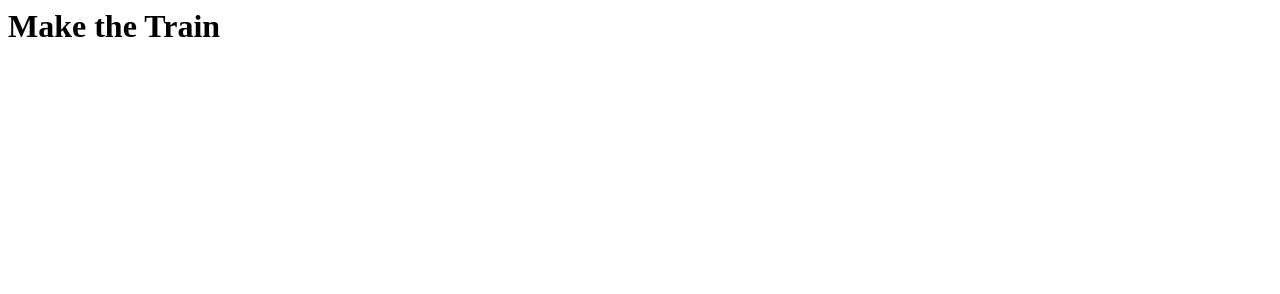
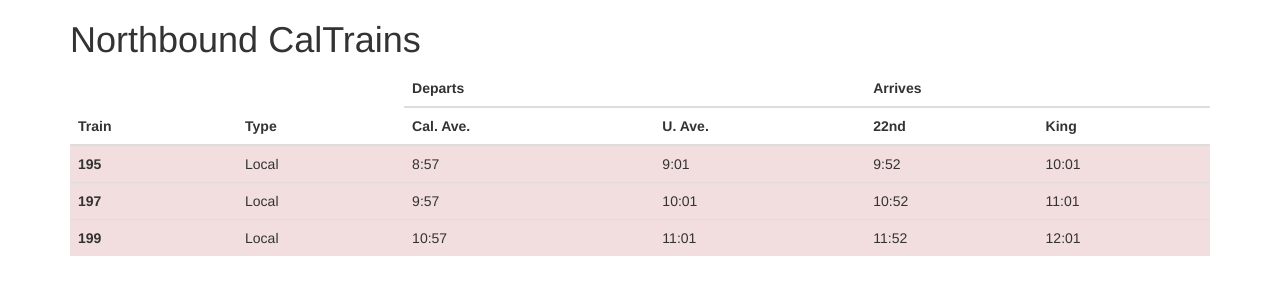
Before and after one commit to kemitchell/makethetrain, a plain HTML site: page index.html in a window 1280 px wide. Drawn offline with nearby package versions, Linux system fonts and the light colour scheme.

Commit message:
first working version

```diff
--- a/index.html
+++ b/index.html
@@ -1 +1,158 @@
-<h1>Make the Train</h1>
+<!doctype html>
+<html lang="en">
+	<head>
+		<meta charset="utf-8">
+		<title>CalTrain Northbound</title>
+		<link rel="stylesheet" type="text/css" href="http://netdna.bootstrapcdn.com/bootstrap/3.0.0/css/bootstrap.min.css">
+	</head>
+	<body>
+		<div class="container">
+			<h1>Northbound CalTrains</h1>
+			<table id="trains" class="table">
+				<thead>
+					<tr>
+						<th rowspan="2">Train</th>
+						<th rowspan="2">Type</th>
+						<th colspan="2">Departs</th>
+						<th colspan="2">Arrives</th>
+					</tr>
+					<tr>
+						<th>Cal. Ave.</th>
+						<th>U. Ave.</th>
+						<th>22nd</th>
+						<th>King</th>
+					</tr>
+				</thead>
+				<tbody></tbody>
+			</table>
+		</div>
+		<script src="http://code.jquery.com/jquery-2.0.2.min.js"></script>
+		<script src="http://netdna.bootstrapcdn.com/bootstrap/3.0.0/js/bootstrap.min.js"></script>
+		<script>
+var trains = [
+	{
+		"number": "269",
+		"type": "limited",
+		"times": ["5:11", "5:16", "5:55", "6:02"]
+	}, {
+		"number": "371",
+		"type": "bullet",
+		"times": [null, "5:06", "5:37", "5:44"]
+	}, {
+		"number": "273",
+		"type": "limited",
+		"times": [null, "5:24", "6:21", "6:29"]
+	}, {
+		"number": "375",
+		"type": "bullet",
+		"times": [null, "5:43", "6:17", "6:24"]
+	}, {
+		"number": "277",
+		"type": "limited",
+		"times": [null, "5:54", null, "6:39"]
+	}, {
+		"number": "279",
+		"type": "limited",
+		"times": ["6:11", "6:16", "6:55", "7:02"]
+	}, {
+		"number": "381",
+		"type": "bullet",
+		"times": [null, "6:06", "6:37", "6:44"]
+	}, {
+		"number": "283",
+		"type": "limited",
+		"times": [null, "6:24", "7:21", "7:29"]
+	}, {
+		"number": "385",
+		"type": "bullet",
+		"times": [null, "6:43", "7:17", "7:24"]
+	}, {
+		"number": "287",
+		"type": "limited",
+		"times": [null, "6:54", null, "7:39"]
+	}, {
+		"number": "289",
+		"type": "limited",
+		"times": ["7:06", "7:10", "7:53", "8:00"]
+	}, {
+		"number": "191",
+		"type": "local",
+		"times": ["7:17", "7:21", "8:12", "8:21"]
+	}, {
+		"number": "193",
+		"type": "local",
+		"times": ["7:57", "8:01", "8:52", "9:01"]
+	}, {
+		"number": "195",
+		"type": "local",
+		"times": ["8:57", "9:01", "9:52", "10:01"]
+	}, {
+		"number": "197",
+		"type": "local",
+		"times": ["9:57", "10:01", "10:52", "11:01"]
+	}, {
+		"number": "199",
+		"type": "local",
+		"times": ["10:57", "11:01", "11:52", "12:01"]
+	}
+];
+
+var firstNonNull = function firstNonNull(a) {
+	for (var i = 0, len = a.length; i < len; i++) {
+		var elem = a[i];
+		if (elem != null) {
+			return elem;
+		}
+	}
+	return null;
+}
+
+var displayTrains = function () {
+	var tbody = $('#trains tbody');
+	var d = new Date();
+	var currentHour = d.getHours();
+	var currentMinute = d.getMinutes();
+
+	tbody.empty();
+	for (var i = 0, len = trains.length; i < len; i++) {
+		var train = trains[i];
+
+		var row = $('<tr class="train">')
+		.append($('<th class="number">').text(train.number))
+		.append($('<td class="type">').text(train.type.charAt(0).toUpperCase() + train.type.slice(1)));
+
+		for (var n = 0, nlen = train.times.length; n < nlen; n++) {
+			var time = train.times[n];
+			var firstTime = firstNonNull(train.times);
+
+			var split = firstTime.split(":");
+			var hour = parseInt(split[0]) + 12;
+			var minute = parseInt(split[1]);
+
+			switch (train.type) {
+			case "limited":
+				// row.addClass("warning");
+				break;
+			case "bullet":
+				row.addClass("success");
+				break;
+			default:
+				row.addClass("danger");
+			}
+
+			row.append($('<td class="time">').text(time == null ? "-" : time));
+		}
+
+		if (hour > currentHour || (hour == currentHour && minute >= currentMinute)) {
+			row.appendTo(tbody);
+		}
+	}
+}
+
+jQuery(function () {
+	displayTrains();
+	window.setInterval(displayTrains, 1000);
+});
+		</script>
+	</body>
+</html>
```
